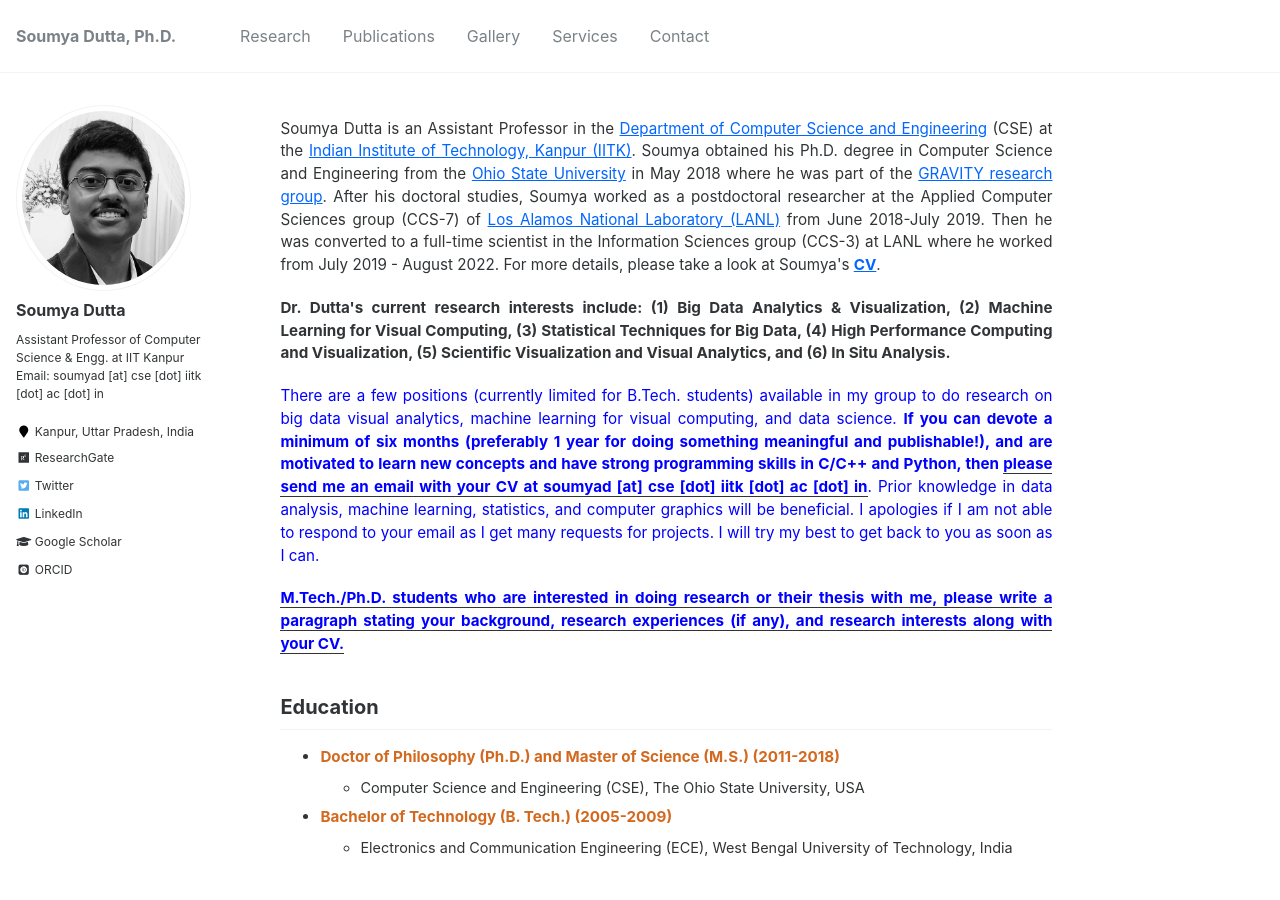
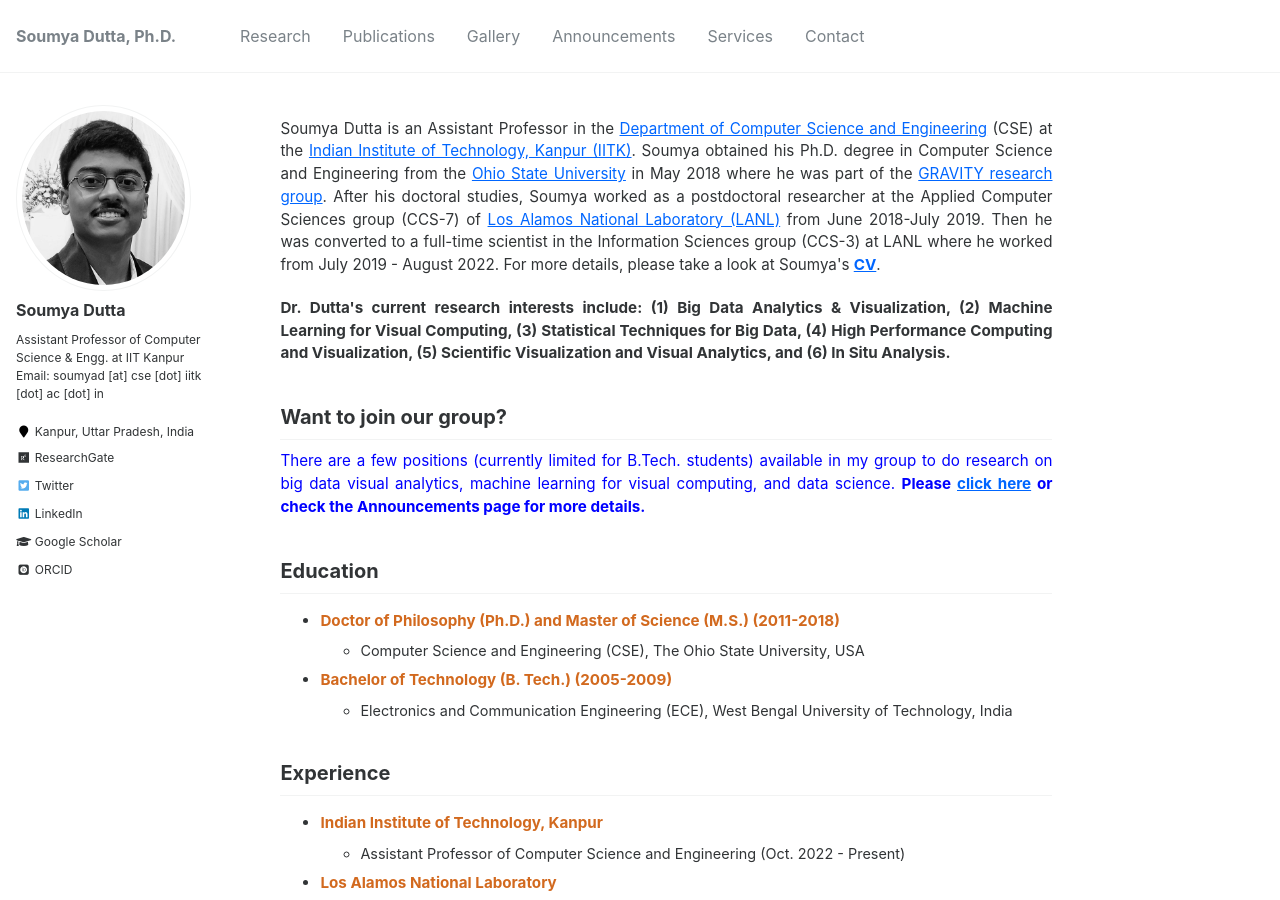
Before and after one commit to soumyadutta-cse/soumyadutta-cse.github.io, a Jekyll site: the page built from _pages/about.md, in a window 1280 px wide and 900 px high. Built offline with Jekyll 4.4.1, drawn with Linux system fonts in a browser that asks for light colours; some web fonts are replaced.

Commit message:
add announcements page

```diff
--- a/_data/navigation.yml
+++ b/_data/navigation.yml
@@ -6,6 +6,8 @@ main:
     url: /publications/
   - title: "Gallery"
     url: /gallery/
+  - title: "Announcements"
+    url: /announcements/
   - title: "Services"
     url: /services/
   - title: "Contact"
--- a/_pages/about.md
+++ b/_pages/about.md
@@ -18,16 +18,15 @@ Soumya Dutta is an Assistant Professor in the <a href="https://www.cse.iitk.ac.i
 Dr. Dutta's current research interests include: (1) Big Data Analytics & Visualization, (2) Machine Learning for Visual Computing, (3) Statistical Techniques for Big Data, (4) High Performance Computing and Visualization, (5) Scientific Visualization and Visual Analytics, and (6) In Situ Analysis.
 </strong></p>
 
+<h2> Want to join our group? </h2>
+
 <p>
 <span style="color:blue">
-There are a few positions (currently limited for B.Tech. students) available in my group to do research on big data visual analytics, machine learning for visual computing, and data science. <b>If you can devote a minimum of six months (preferably 1 year for doing something meaningful and publishable!), and are motivated to learn new concepts and have strong programming skills in C/C++ and Python, then <u> please send me an email with your CV at soumyad [at] cse [dot] iitk [dot] ac [dot] in</u></b>. Prior knowledge in data analysis, machine learning, statistics, and computer graphics will be beneficial. I apologies if I am not able to respond to your email as I get many requests for projects. I will try my best to get back to you as soon as I can.
+There are a few positions (currently limited for B.Tech. students) available in my group to do research on big data visual analytics, machine learning for visual computing, and data science. <b>Please  <a href='../announcements'>click here</a> or check the Announcements page for more details.</b>
 </span>
-
-<p><u><b> <span style="color:blue">M.Tech./Ph.D. students who are interested in doing research or their thesis with me, please write a paragraph stating your background, research experiences (if any), and research interests along with your CV.</span></b></u></p>
 </p>
 
 </div>
-
 
 
 ## Education
```
Also changed, not shown: _pages/announcements.md (added, +20 -0 lines), _pages/research.md (+5 -3 lines).
